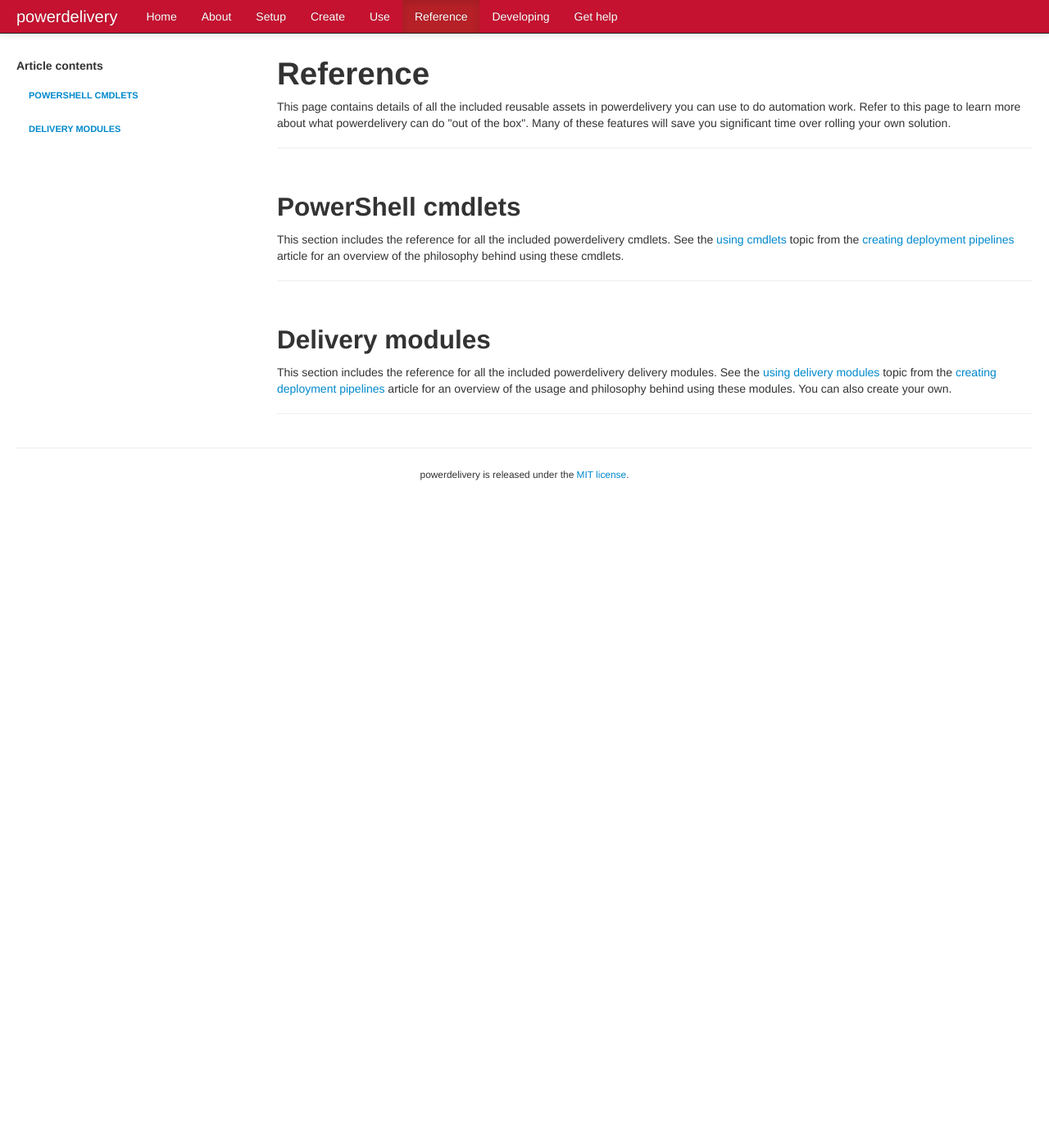
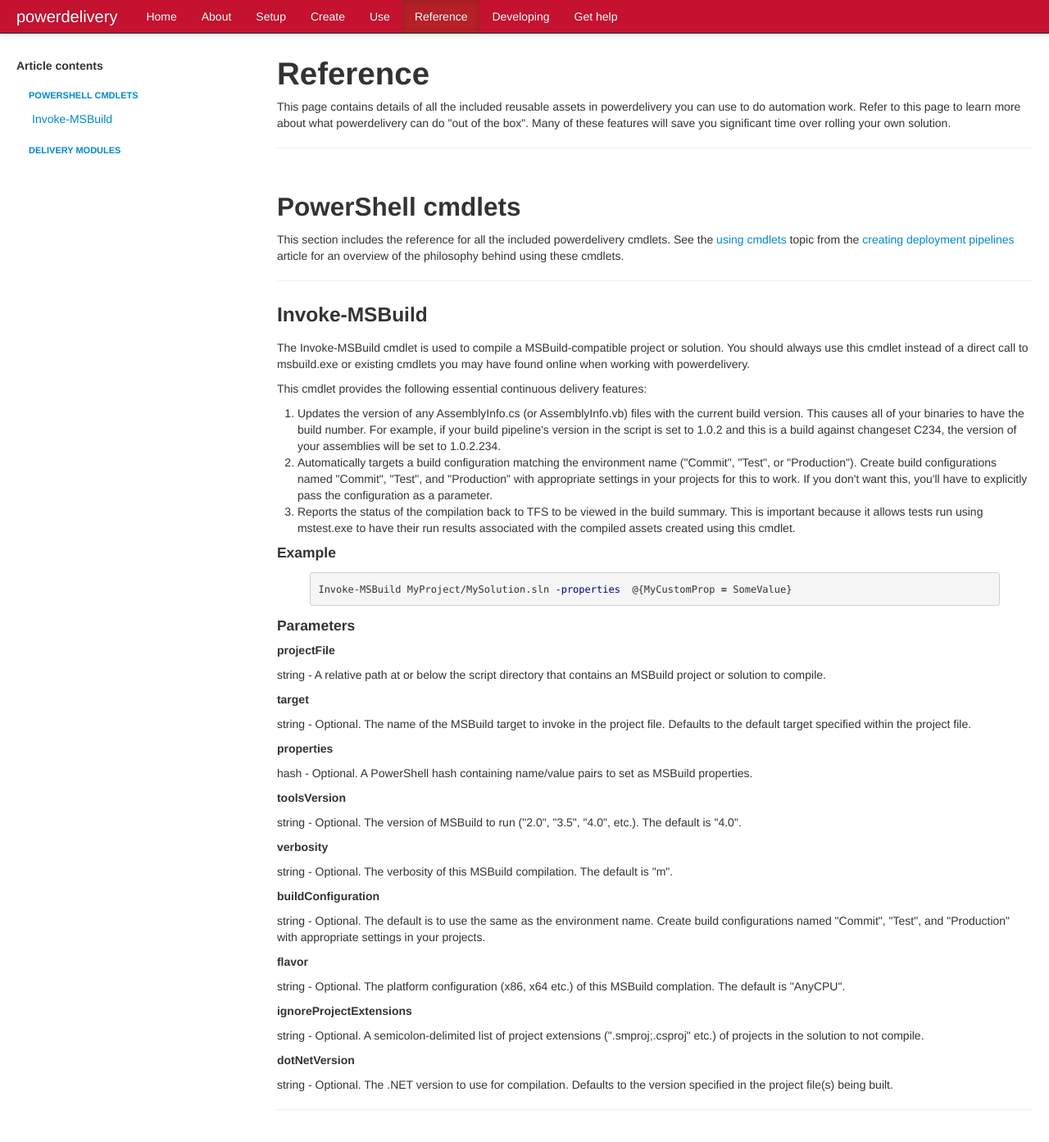
Before and after one commit to eavonius/powerdelivery, a Jekyll site: the page built from reference.markdown, in a window 1280 px wide and 1400 px high. Shown: the top 1393 px of the window at 82% size. Built offline with Jekyll 4.4.1, drawn with Linux system fonts in a browser that asks for light colours; nearby versions of some CDN libraries.

Commit message:
Initial cmdlet reference layout.

```diff
--- a/reference.markdown
+++ b/reference.markdown
@@ -7,6 +7,9 @@ layout: page
 		<ul class="nav nav-list">
 			<li class="nav-header">
 				<a href="#cmdlets">PowerShell cmdlets</a>
+			</li>
+			<li>
+				<a href="#invoke_msbuild_cmdlet">Invoke-MSBuild</a>
 			</li>
 			<li class="nav-header">
 				<a href="#modules">Delivery modules</a>
@@ -27,6 +30,38 @@ layout: page
 		cmdlets. See the <a href="/create.html#cmdlets">using cmdlets</a>
 		topic from the <a href="/create.html">creating deployment pipelines</a> article
 		for an overview of the philosophy behind using these cmdlets.</p>
+		<a name="invoke_msbuild_cmdlet"><hr></a>
+		<h3>Invoke-MSBuild</h3>
+		<p>The Invoke-MSBuild cmdlet is used to compile a MSBuild-compatible project or solution.
+		You should always use this cmdlet instead of a direct call to msbuild.exe or existing
+		cmdlets you may have found online when working with powerdelivery.</p>
+		<p>This cmdlet provides the following essential continuous delivery features:</p>
+		<ol>
+			<li>Updates the version of any AssemblyInfo.cs (or AssemblyInfo.vb) files with the current build version. This causes all of your binaries to have the build number. For example, if your build pipeline's version in the script is set to 1.0.2 and this is a build against changeset C234, the version of your assemblies will be set to 1.0.2.234.</li>
+			<li>Automatically targets a build configuration matching the environment name ("Commit", "Test", or "Production"). Create build configurations named "Commit", "Test", and "Production" with appropriate settings in your projects for this to work. If you don't want this, you'll have to explicitly pass the configuration as a parameter.</li>
+			<li>Reports the status of the compilation back to TFS to be viewed in the build summary. This is important because it allows tests run using mstest.exe to have their run results associated with the compiled assets created using this cmdlet.</li>
+		</ol>
+		<h4>Example</h4>
+		{% highlight powershell %}Invoke-MSBuild MyProject/MySolution.sln -properties  @{MyCustomProp = SomeValue}{% endhighlight %}
+		<h4>Parameters</h4>
+		<h5>projectFile</h5>
+		<p>string - A relative path at or below the script directory that contains an MSBuild project or solution to compile.</p>
+		<h5>target</h5>
+		<p>string - Optional. The name of the MSBuild target to invoke in the project file. Defaults to the default target specified within the project file.</p>
+		<h5>properties</h5>
+		<p>hash - Optional. A PowerShell hash containing name/value pairs to set as MSBuild properties.</p>
+		<h5>toolsVersion</h5>
+		<p>string - Optional. The version of MSBuild to run ("2.0", "3.5", "4.0", etc.). The default is "4.0".</p>
+		<h5>verbosity</h5>
+		<p>string - Optional. The verbosity of this MSBuild compilation. The default is "m".</p>
+		<h5>buildConfiguration</h5>
+		<p>string - Optional. The default is to use the same as the environment name. Create build configurations named "Commit", "Test", and "Production" with appropriate settings in your projects.</p>
+		<h5>flavor</h5>
+		<p>string - Optional. The platform configuration (x86, x64 etc.) of this MSBuild complation. The default is "AnyCPU".</p>
+		<h5>ignoreProjectExtensions</h5>
+		<p>string - Optional. A semicolon-delimited list of project extensions (".smproj;.csproj" etc.) of projects in the solution to not compile.</p>
+		<h5>dotNetVersion</h5>
+		<p>string - Optional. The .NET version to use for compilation. Defaults to the version specified in the project file(s) being built.</p>
 		<a name="modules"><hr></a>
 		<br />
 		<h2>Delivery modules</h2>
```
Also changed, not shown: create.markdown (+4 -4 lines), 2 other files.
